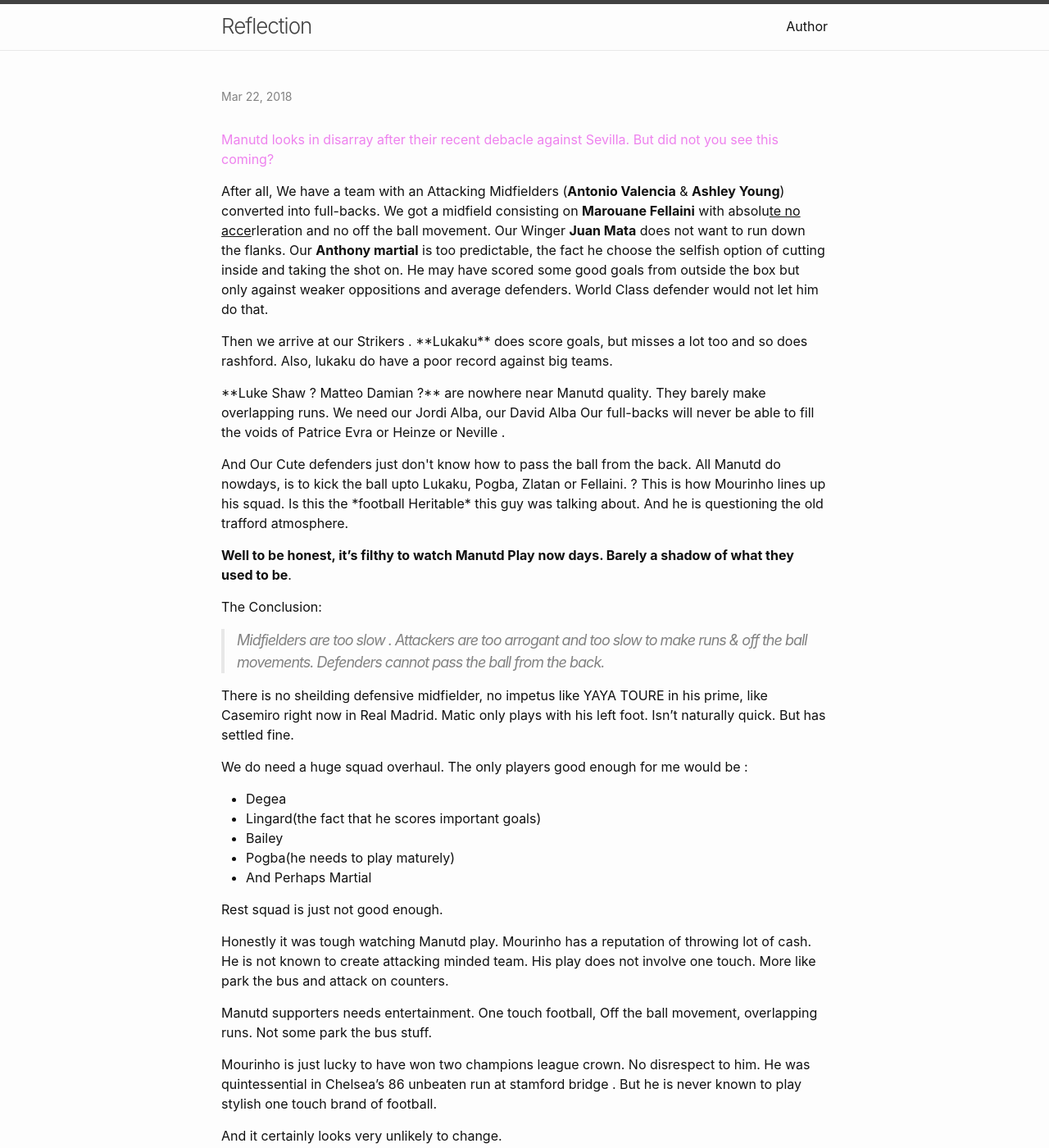
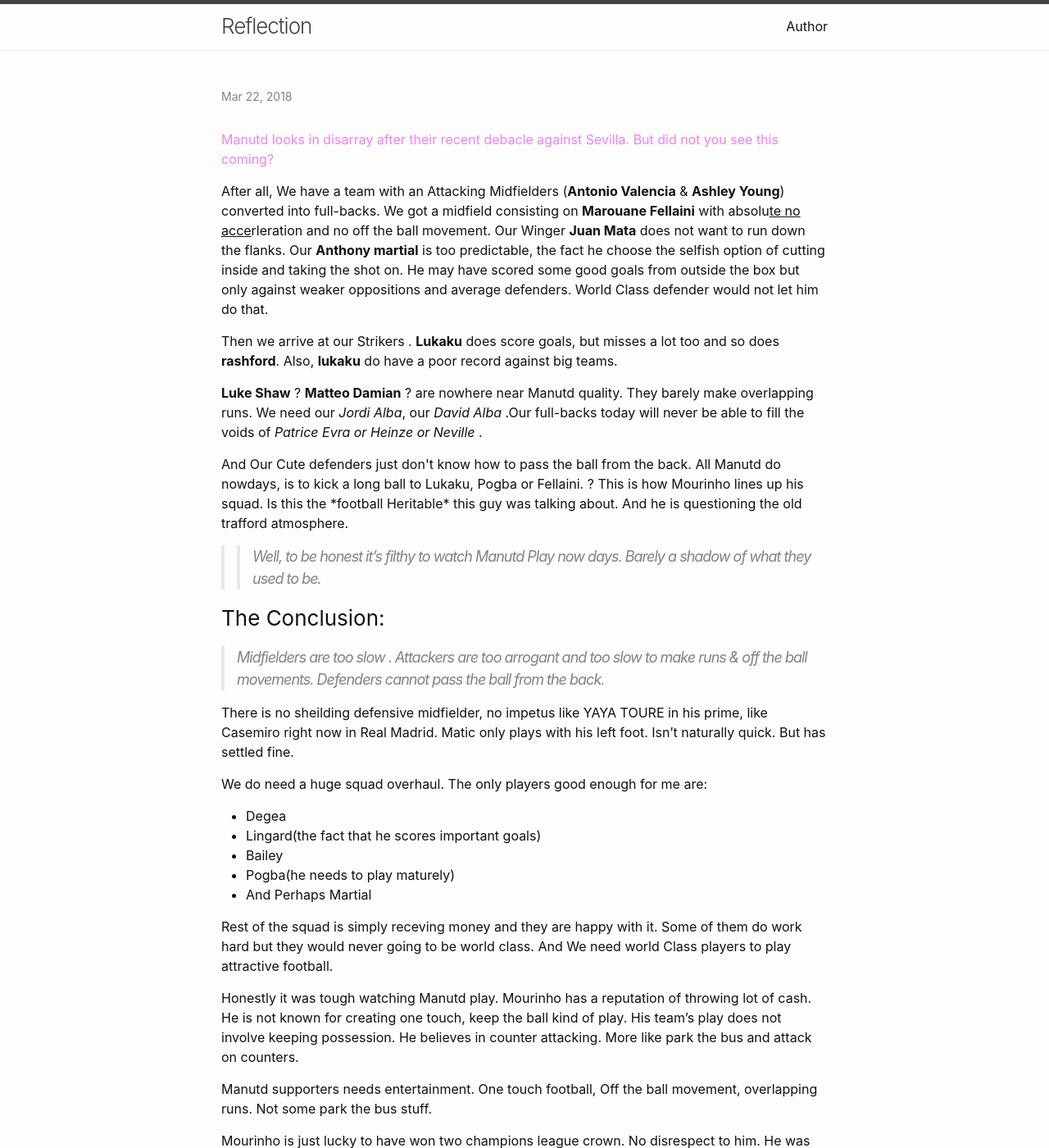
Before and after one commit to meadow-tulips/Myblog, a Jekyll site: the page built from _posts/2018-03-22-the-manutd-conundrum.markdown, in a window 1280 px wide and 1400 px high. Shown: the whole window at 82% size. Built offline with Jekyll 4.4.1, drawn with Linux system fonts in a browser that asks for light colours; some of the changed text lies outside the part shown.

Commit message:
Update 2018-03-22-the-manutd-conundrum.markdown

```diff
--- a/_posts/2018-03-22-the-manutd-conundrum.markdown
+++ b/_posts/2018-03-22-the-manutd-conundrum.markdown
@@ -10,20 +10,18 @@ categories: Football
 <p>After all, We have a team with an Attacking Midfielders (<b>Antonio Valencia</b> & <b>Ashley Young</b>) converted into full-backs. We got a midfield consisting on <b>Marouane Fellaini</b> with absolu<u>te no acce</u>rleration and no off the ball movement. Our Winger <b>Juan Mata</b> does not want to run down the flanks. Our <b>Anthony martial</b> is too predictable, the fact he choose the selfish option of cutting inside and taking the shot on. He may have scored some good goals from outside the box but only against weaker oppositions and average defenders. World Class defender would not let him do that.
 </p>
 
-<p>Then we arrive at our Strikers . **Lukaku** does score goals, but misses a lot too and so does rashford. Also, lukaku do have a poor record against big teams.
+<p>Then we arrive at our Strikers . <b>Lukaku</b> does score goals, but misses a lot too and so does <b>rashford</b>. Also, <b>lukaku</b> do have a poor record against big teams.
 </p>
 
-<p> **Luke Shaw ? Matteo Damian ?** are nowhere near Manutd quality. They barely make overlapping runs.
-We need our Jordi Alba, our David Alba
-Our full-backs will never be able to fill the voids of Patrice Evra or Heinze or Neville .
+<p> <b>Luke Shaw</b> ? <b>Matteo Damian</b> ? are nowhere near Manutd quality. They barely make overlapping runs. We need our <i>Jordi Alba</i>, our <i>David Alba</i> .Our full-backs today will never be able to fill the voids of <i>Patrice Evra or Heinze or Neville</i> .
 </p>
 <p>
-And Our Cute defenders just don't know how to pass the ball from the back. All Manutd do nowdays, is to kick the ball upto Lukaku, Pogba, Zlatan or Fellaini. ?
-This is how Mourinho lines up his squad. Is this the *football Heritable* this guy was talking about. And he is questioning the old trafford atmosphere.
+And Our Cute defenders just don't know how to pass the ball from the back. All Manutd do nowdays, is to kick a long ball to Lukaku, Pogba or Fellaini. ? This is how Mourinho lines up his squad. Is this the *football Heritable* this guy was talking about. And he is questioning the old trafford atmosphere.
 </p>
-**Well to be honest, it's filthy to watch Manutd Play now days. Barely a shadow of what they used to be**.
+>> Well, to be honest it's filthy to watch Manutd Play now days. Barely a shadow of what they used to be.
 
-The Conclusion:
+
+### The Conclusion:
 
 > Midfielders are too slow .
 > Attackers are too arrogant and too slow to make runs & off the ball movements.
@@ -32,7 +30,7 @@ The Conclusion:
 There is no sheilding defensive midfielder, no impetus like YAYA TOURE in his prime, like Casemiro right now in Real Madrid.
 Matic only plays with his left foot. Isn't naturally quick. But has settled fine.
 <p>
-We do need a huge squad overhaul. The only players good enough for me would be :
+We do need a huge squad overhaul. The only players good enough for me are:
 <ul>
     <li>Degea</li>
     <li>Lingard(the fact that he scores important goals)</li>
@@ -41,10 +39,10 @@ We do need a huge squad overhaul. The only players good enough for me would be :
     <li>And Perhaps Martial</li>
  </ul>
 
-Rest squad is just not good enough.
+Rest of the squad is simply receving money and they are happy with it. Some of them do work hard but they would never going to be world class. And We need world Class players to play attractive football.
 </p>
 
-Honestly it was tough watching Manutd play. Mourinho has a reputation of throwing lot of cash. He is not known to create attacking minded team. His play does not involve one touch.
+Honestly it was tough watching Manutd play. Mourinho has a reputation of throwing lot of cash. He is not known for creating one touch, keep the ball kind of play. His team's play does not involve keeping possession. He believes in counter attacking.
 More like park the bus and attack on counters.
 
 Manutd supporters needs entertainment. One touch football, Off the ball movement, overlapping runs.
```
Also changed, not shown: other parts of _posts/2018-03-22-the-manutd-conundrum.markdown (+1 -1 lines).
